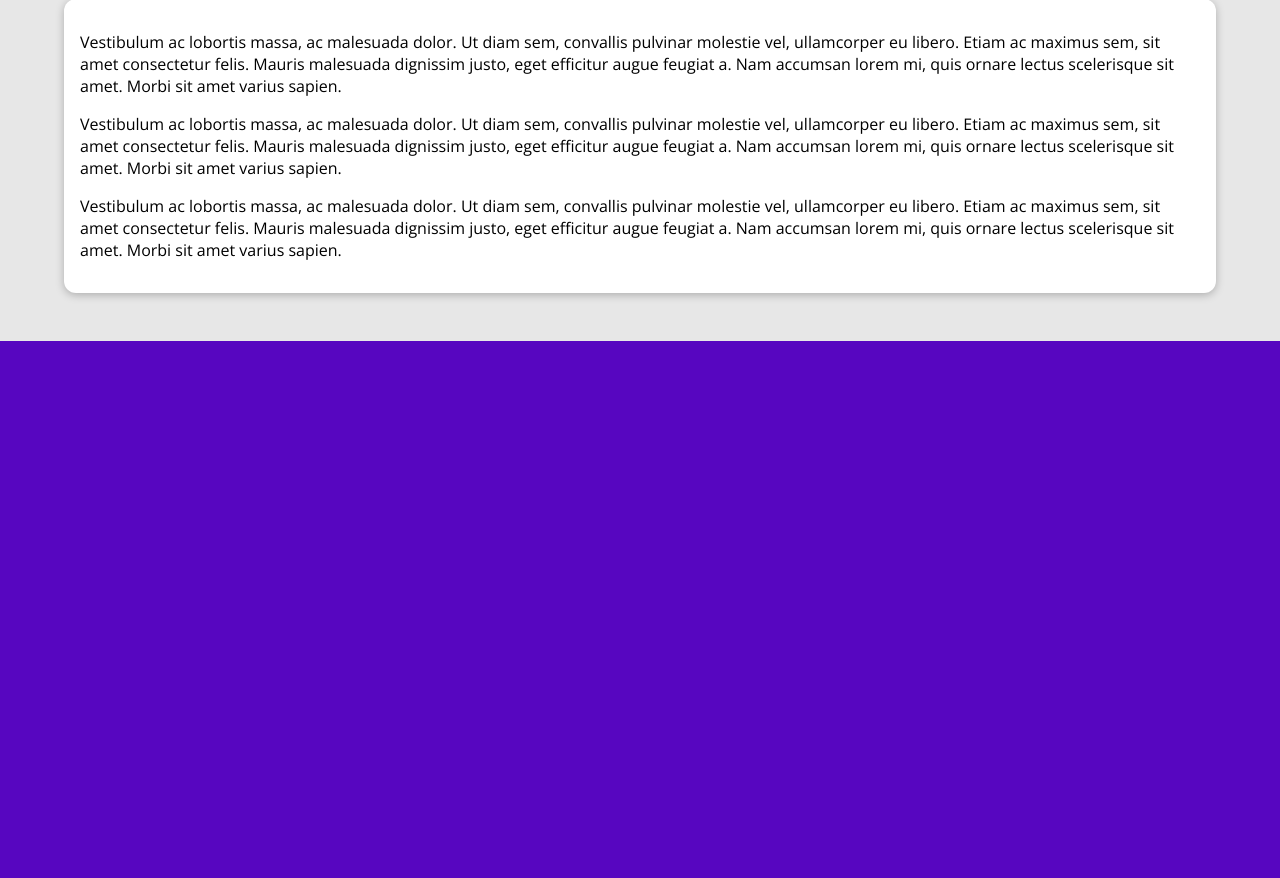
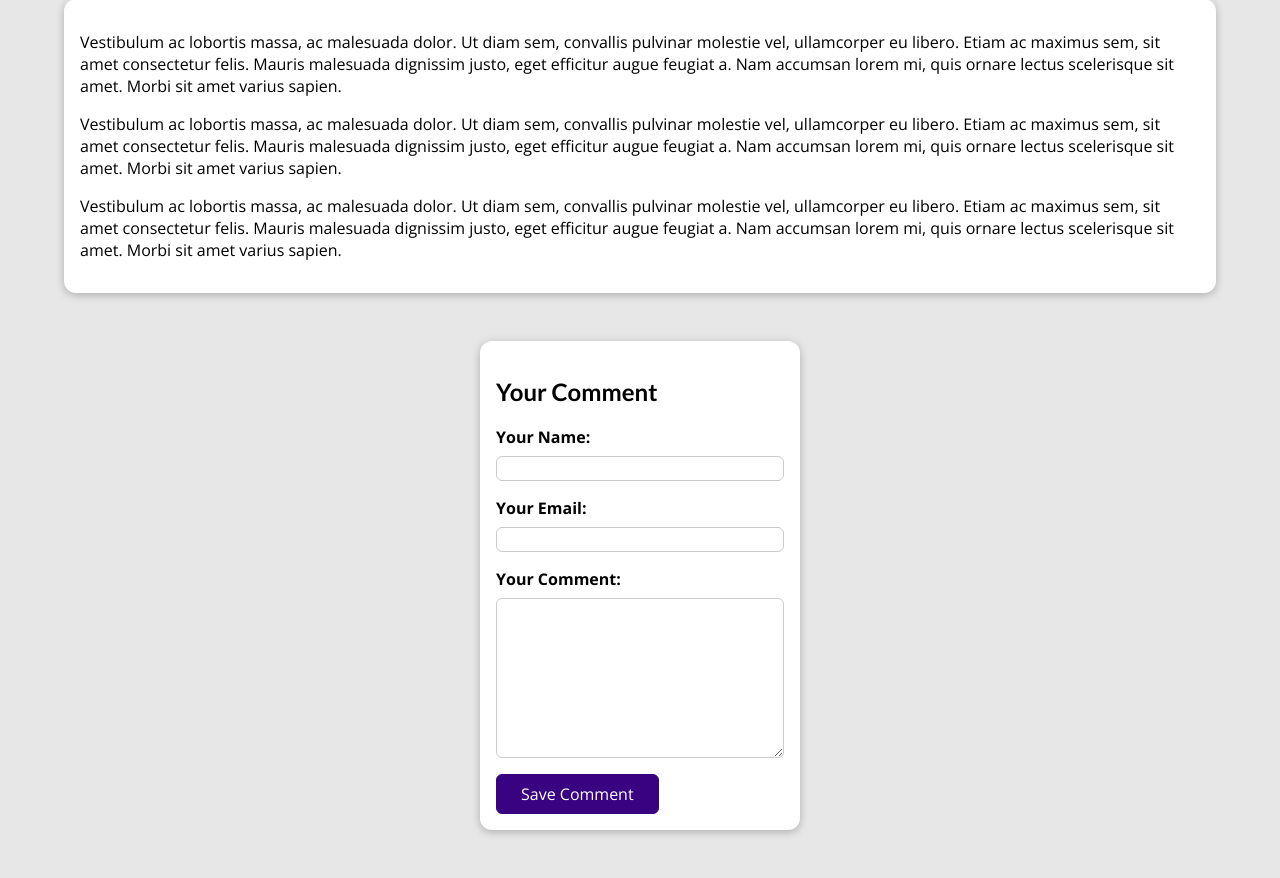
Before and after one commit to RomaMartynyuk/blogProject-django, a Django app: a page that uses blog/templates/blog/post-detail.html in a window 1280 px wide. Shown: the part 529-1407 px from the top of the page. Before the commit the page ends 870 px from the top, so only its background shows below. Run offline with Django 4.2, Linux system fonts and the light colour scheme; data comes from the database, SQL or seed files in the repository.

Commit message:
Added Comment Form and Style with css

```diff
--- /dev/null
+++ b/blog/forms.py
@@ -0,0 +1,14 @@
+from django import forms
+
+from .models import Comment
+
+
+class CommentForm(forms.ModelForm):
+    class Meta:
+        model = Comment
+        exclude = ['post']
+        labels = {
+            "user_name": "Your Name",
+            "user_email": "Your Email",
+            "text": "Your Comment"
+        }
--- a/blog/static/blog/post-detail.css
+++ b/blog/static/blog/post-detail.css
@@ -73,3 +73,48 @@ main {
   padding: 0.5rem 1rem;
   border-radius: 8px;
 }
+
+#comment-form {
+  margin: 3rem auto;
+  width: 90%;
+  max-width: 20rem;
+  border-radius: 12px;
+  background-color: white;
+  box-shadow: 0 2px 8px rgba(0, 0, 0, 0.25);
+  padding: 1rem;
+}
+
+#comment-form button {
+  font: inherit;
+  background-color: #390281;
+  color: white;
+  border: 1px solid #390281;
+  padding: 0.5rem 1.5rem;
+  border-radius: 6px
+}
+
+#comment-form button:hover,
+#comment-form button:active {
+  background-color: #4f0ba7;
+  border-color: #4f0ba7;
+}
+
+.form-control {
+  margin-bottom: 1rem;
+}
+
+.form-control label {
+  font-weight: bold;
+  margin-bottom: 0.5rem;
+  display: block;
+}
+
+.form-control input,
+.form-control textarea {
+  display: block;
+  width: 100%;
+  font-weight: inherit;
+  padding: 0.25rem;
+  border-radius: 6px;
+  border: 1px solid #ccc;
+}
--- a/blog/templates/blog/post-detail.html
+++ b/blog/templates/blog/post-detail.html
@@ -29,4 +29,18 @@
     <main>
         {{ post.content|linebreaks }}
     </main>
+
+    <section id="comment-form">
+        <h2>Your Comment</h2>
+        <form>
+            {% for form_field in comment_form %}
+            <div class="form-control">
+                {{ form_field.label_tag }}
+                {{ form_field }}
+                {{ form_field.errors }}
+            </div>
+            {% endfor %}
+            <button>Save Comment</button>
+        </form>
+    </section>
 {% endblock %}
--- a/blog/views.py
+++ b/blog/views.py
@@ -3,6 +3,7 @@ from datetime import date
 from django.shortcuts import render, get_object_or_404
 from django.views.generic import ListView, DetailView
 
+from .forms import CommentForm
 from .models import Post
 
 # Create your views here.
@@ -45,6 +46,7 @@ class SinglePostView(DetailView):
     def get_context_data(self, **kwargs):
         context = super().get_context_data(**kwargs)
         context['post_tags'] = self.object.tags.all()
+        context['comment_form'] = CommentForm()
         return context
 
 # Post detail Old version of page
```
